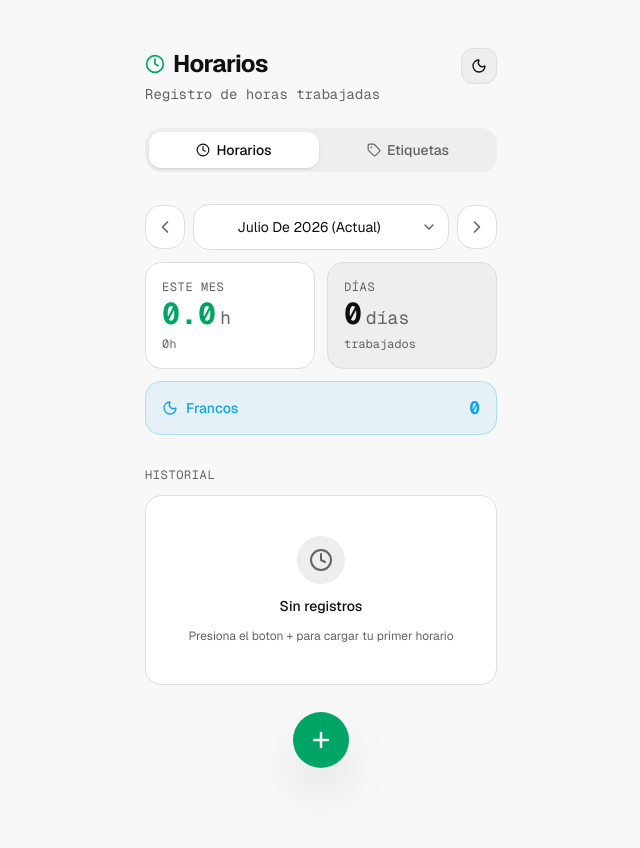
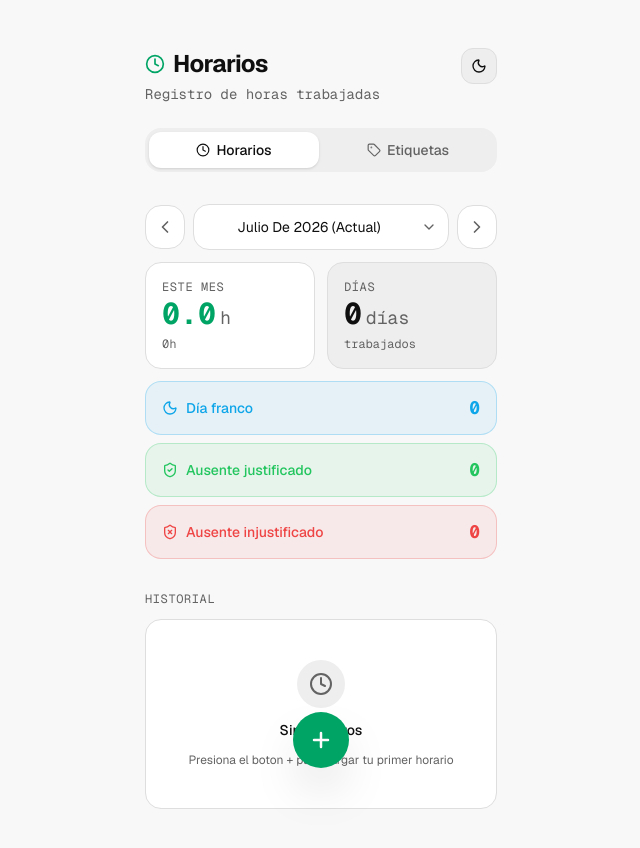
Before and after one commit to abril-cantera/horarios, a Next.js app: page / in a window 1280 px wide. Shown: the top 848 px of the page, without its empty margins (319-959 px from the left). Before the commit the page ends 800 px from the top, so only its background shows below. Built offline with nearby package versions, Linux system fonts and the light colour scheme.

Commit message:
feat: introduce day type and absence types in entry management
Co-authored-by: Abril Gonzalez <109177536+abril-cantera@users.noreply.github.com>

```diff
--- a/components/AddEntryModal.tsx
+++ b/components/AddEntryModal.tsx
@@ -1,15 +1,22 @@
 "use client"
 
 import { useState, useMemo } from "react"
-import { X, ChevronLeft, ChevronRight, Check, Tag, Plus, Moon } from "lucide-react"
+import { X, ChevronLeft, ChevronRight, Check, Tag, Plus, Moon, ShieldCheck, ShieldX } from "lucide-react"
 import { calcMinutes, formatHours, getDaysInMonth, formatDateStr } from "@/lib/timeUtils"
-import { PRESET_COLORS } from "@/lib/colors"
+import { LABEL_COLORS } from "@/lib/colors"
+import { ABSENCE_TYPES, type AbsenceId } from "@/lib/absences"
 import { Label, TimeEntry } from "@/lib/types"
+
+const ABSENCE_ICONS: Record<AbsenceId, typeof Moon> = {
+  franco: Moon,
+  justificado: ShieldCheck,
+  injustificado: ShieldX,
+}
 
 interface Props {
   onClose: () => void
-  onAdd: (dates: string[], entry: string, exit: string, description?: string, labelId?: string) => void
-  onUpdate?: (id: string, entry: string, exit: string, description?: string, labelId?: string) => void
+  onAdd: (dates: string[], entry: string, exit: string, description?: string, labelId?: string, dayType?: import("@/lib/types").DayType) => void
+  onUpdate?: (id: string, entry: string, exit: string, description?: string, labelId?: string, dayType?: import("@/lib/types").DayType) => void
   existingDates: string[]
   labels: Label[]
   onCreateLabel: (name: string, color: string) => string
@@ -45,22 +52,24 @@ export function AddEntryModal({
   const [selectedLabelId, setSelectedLabelId] = useState<string | null>(
     editEntry?.labelId ?? null
   )
-  const [isFrancoDay, setIsFrancoDay] = useState(
-    editEntry ? editEntry.totalMinutes === 0 : false
+  const [absence, setAbsence] = useState<AbsenceId | null>(
+    editEntry && editEntry.totalMinutes === 0
+      ? ((editEntry.dayType && editEntry.dayType !== "work" ? editEntry.dayType : "franco") as AbsenceId)
+      : null
   )
   const [step, setStep] = useState<"days" | "time">(isEditing ? "time" : "days")
 
   // New label inline creation
   const [showNewLabel, setShowNewLabel] = useState(false)
   const [newLabelName, setNewLabelName] = useState("")
-  const [newLabelColor, setNewLabelColor] = useState(PRESET_COLORS[0])
+  const [newLabelColor, setNewLabelColor] = useState(LABEL_COLORS[0])
 
   const days = useMemo(() => getDaysInMonth(viewYear, viewMonth), [viewYear, viewMonth])
 
   const totalMinutes = useMemo(() => {
-    if (isFrancoDay || !entryTime || !exitTime) return 0
+    if (absence || !entryTime || !exitTime) return 0
     return calcMinutes(entryTime, exitTime)
-  }, [entryTime, exitTime, isFrancoDay])
+  }, [entryTime, exitTime, absence])
 
   const prevMonth = () => {
     if (viewMonth === 1) { setViewMonth(12); setViewYear(y => y - 1) }
@@ -88,26 +97,27 @@ export function AddEntryModal({
     setSelectedLabelId(id)
     setShowNewLabel(false)
     setNewLabelName("")
-    setNewLabelColor(PRESET_COLORS[0])
+    setNewLabelColor(LABEL_COLORS[0])
   }
 
   const handleSubmit = () => {
-    // Cuando es franco, guardamos 00:00 - 00:00 => 0 horas
-    const entry = isFrancoDay ? "00:00" : entryTime
-    const exit = isFrancoDay ? "00:00" : exitTime
+    // Cuando es una ausencia, guardamos 00:00 - 00:00 => 0 horas
+    const entry = absence ? "00:00" : entryTime
+    const exit = absence ? "00:00" : exitTime
+    const dayType = absence ?? "work"
 
     if (isEditing && editEntry && onUpdate) {
-      onUpdate(editEntry.id, entry, exit, description, selectedLabelId ?? undefined)
+      onUpdate(editEntry.id, entry, exit, description, selectedLabelId ?? undefined, dayType)
       onClose()
       return
     }
 
     if (selectedDates.length === 0) return
-    onAdd(selectedDates, entry, exit, description, selectedLabelId ?? undefined)
+    onAdd(selectedDates, entry, exit, description, selectedLabelId ?? undefined, dayType)
     onClose()
   }
 
-  const canSave = isFrancoDay || totalMinutes > 0
+  const canSave = absence !== null || totalMinutes > 0
 
   const firstDay = getWeekdayIndex(days[0])
   const calendarCells: (Date | null)[] = [
@@ -217,32 +227,49 @@ export function AddEntryModal({
               </p>
             </div>
 
-            {/* Franco toggle */}
+            {/* Absence type selector (0 horas) */}
+            <div className="space-y-2">
+              <p className="text-muted-foreground text-xs font-mono uppercase tracking-wider">
+                Día sin horas
+              </p>
+              <div className="grid gap-2">
+                {ABSENCE_TYPES.map((a) => {
+                  const Icon = ABSENCE_ICONS[a.id]
+                  const active = absence === a.id
+                  return (
                     <button
-              onClick={() => setIsFrancoDay(v => !v)}
-              className={`w-full flex items-center justify-between rounded-xl px-4 py-3 border-2 transition-all font-sans ${
-                isFrancoDay
-                  ? "border-sky-500 bg-sky-500/10"
-                  : "border-border bg-secondary"
-              }`}
-              aria-pressed={isFrancoDay}
+                      key={a.id}
+                      onClick={() => setAbsence((prev) => (prev === a.id ? null : a.id))}
+                      className="w-full flex items-center justify-between rounded-xl px-4 py-3 border-2 transition-all font-sans"
+                      style={{
+                        borderColor: active ? a.color : "var(--border)",
+                        backgroundColor: active ? a.color + "1a" : "var(--secondary)",
+                      }}
+                      aria-pressed={active}
                     >
                       <span className="flex items-center gap-2">
-                <Moon className={`w-4 h-4 ${isFrancoDay ? "text-sky-500" : "text-muted-foreground"}`} />
-                <span className={`text-sm font-medium ${isFrancoDay ? "text-sky-500" : "text-foreground"}`}>
-                  Día franco (0 horas)
+                        <Icon
+                          className="w-4 h-4"
+                          style={{ color: active ? a.color : "var(--muted-foreground)" }}
+                        />
+                        <span
+                          className="text-sm font-medium"
+                          style={{ color: active ? a.color : "var(--foreground)" }}
+                        >
+                          {a.name}
                         </span>
+                        <span className="text-xs font-mono text-muted-foreground">0h</span>
                       </span>
-              <span
-                className={`w-10 h-6 rounded-full flex items-center px-0.5 transition-colors ${
-                  isFrancoDay ? "bg-sky-500 justify-end" : "bg-muted justify-start"
-                }`}
-              >
-                <span className="w-5 h-5 rounded-full bg-white shadow" />
-              </span>
+                      {active && (
+                        <Check className="w-4 h-4" style={{ color: a.color }} strokeWidth={3} />
+                      )}
                     </button>
+                  )
+                })}
+              </div>
+            </div>
 
-            {!isFrancoDay && (
+            {!absence && (
               <>
                 {/* Time inputs */}
                 <div className="grid grid-cols-2 gap-4">
@@ -321,7 +348,7 @@ export function AddEntryModal({
                   <div className="space-y-2">
                     <span className="text-muted-foreground text-xs font-mono">Color</span>
                     <div className="flex gap-2 flex-wrap">
-                      {PRESET_COLORS.map(c => (
+                      {LABEL_COLORS.map(c => (
                         <button
                           key={c}
                           onClick={() => setNewLabelColor(c)}
--- a/components/EntryCard.tsx
+++ b/components/EntryCard.tsx
@@ -1,9 +1,15 @@
 "use client"
 
-import { Trash2, Pencil, Moon } from "lucide-react"
+import { Trash2, Pencil, Moon, ShieldCheck, ShieldX } from "lucide-react"
 import { TimeEntry, Label } from "@/lib/types"
-import { formatHours, formatDayLabel, isFranco } from "@/lib/timeUtils"
-import { FRANCO_COLOR } from "@/lib/colors"
+import { formatHours, formatDayLabel } from "@/lib/timeUtils"
+import { resolveAbsence, type AbsenceId } from "@/lib/absences"
+
+const ABSENCE_ICONS: Record<AbsenceId, typeof Moon> = {
+  franco: Moon,
+  justificado: ShieldCheck,
+  injustificado: ShieldX,
+}
 
 interface Props {
   entry: TimeEntry
@@ -14,7 +20,8 @@ interface Props {
 
 export function EntryCard({ entry, onDelete, onEdit, labels }: Props) {
   const label = entry.labelId ? labels.find(l => l.id === entry.labelId) : null
-  const franco = isFranco(entry.totalMinutes)
+  const absence = resolveAbsence(entry)
+  const AbsenceIcon = absence ? ABSENCE_ICONS[absence.id] : null
 
   return (
     <div className="py-3 border-b border-border last:border-0">
@@ -26,15 +33,15 @@ export function EntryCard({ entry, onDelete, onEdit, labels }: Props) {
           </p>
         </div>
 
-        {/* Times or Franco */}
+        {/* Times or Absence */}
         <div className="flex-1 flex items-center gap-2 min-w-0">
-          {franco ? (
+          {absence ? (
             <span
               className="inline-flex items-center gap-1 px-2 py-0.5 rounded-full text-xs font-bold font-sans"
-              style={{ backgroundColor: FRANCO_COLOR + "22", color: FRANCO_COLOR }}
+              style={{ backgroundColor: absence.color + "22", color: absence.color }}
             >
-              <Moon className="w-3 h-3" />
-              FRANCO
+              {AbsenceIcon && <AbsenceIcon className="w-3 h-3" />}
+              {absence.short}
             </span>
           ) : (
             <>
@@ -46,7 +53,7 @@ export function EntryCard({ entry, onDelete, onEdit, labels }: Props) {
         </div>
 
         {/* Total */}
-        {!franco && (
+        {!absence && (
           <div className="text-right shrink-0">
             <span className="text-primary font-mono text-sm font-bold">
               {formatHours(entry.totalMinutes)}
--- a/components/MonthSummary.tsx
+++ b/components/MonthSummary.tsx
@@ -9,8 +9,14 @@ import {
   getMonthRange,
   addMonthsToKey,
 } from "@/lib/timeUtils"
-import { FRANCO_COLOR } from "@/lib/colors"
-import { ChevronDown, ChevronLeft, ChevronRight, Moon } from "lucide-react"
+import { ABSENCE_TYPES, resolveAbsence, type AbsenceId } from "@/lib/absences"
+import { ChevronDown, ChevronLeft, ChevronRight, Moon, ShieldCheck, ShieldX } from "lucide-react"
+
+const ABSENCE_ICONS: Record<AbsenceId, typeof Moon> = {
+  franco: Moon,
+  justificado: ShieldCheck,
+  injustificado: ShieldX,
+}
 
 interface Props {
   entries: TimeEntry[]
@@ -32,12 +38,17 @@ export function MonthSummary({ entries, selectedMonth, onSelectMonth }: Props) {
     [monthEntries]
   )
 
-  const francoCount = useMemo(
-    () => monthEntries.filter((e) => e.totalMinutes === 0).length,
-    [monthEntries]
-  )
+  const absenceCounts = useMemo(() => {
+    const counts: Record<AbsenceId, number> = { franco: 0, justificado: 0, injustificado: 0 }
+    for (const e of monthEntries) {
+      const a = resolveAbsence(e)
+      if (a) counts[a.id]++
+    }
+    return counts
+  }, [monthEntries])
 
-  const workedCount = monthEntries.length - francoCount
+  const totalAbsences = absenceCounts.franco + absenceCounts.justificado + absenceCounts.injustificado
+  const workedCount = monthEntries.length - totalAbsences
 
   const isCurrentMonth = selectedMonth === currentMonthKey
   const selectedLabel = months.find((m) => m.key === selectedMonth)?.label ?? selectedMonth
@@ -108,20 +119,28 @@ export function MonthSummary({ entries, selectedMonth, onSelectMonth }: Props) {
         </div>
       </div>
 
-      {/* Conteo de francos */}
+      {/* Conteo por tipo de día sin horas */}
+      <div className="grid gap-2">
+        {ABSENCE_TYPES.map((a) => {
+          const Icon = ABSENCE_ICONS[a.id]
+          return (
             <div
+              key={a.id}
               className="flex items-center justify-between rounded-xl px-4 py-3 border"
-        style={{ backgroundColor: FRANCO_COLOR + "14", borderColor: FRANCO_COLOR + "40" }}
+              style={{ backgroundColor: a.color + "14", borderColor: a.color + "40" }}
             >
               <span className="flex items-center gap-2">
-          <Moon className="w-4 h-4" style={{ color: FRANCO_COLOR }} />
-          <span className="text-sm font-medium font-sans" style={{ color: FRANCO_COLOR }}>
-            Francos
+                <Icon className="w-4 h-4" style={{ color: a.color }} />
+                <span className="text-sm font-medium font-sans" style={{ color: a.color }}>
+                  {a.name}
                 </span>
               </span>
-        <span className="font-mono font-bold text-lg" style={{ color: FRANCO_COLOR }}>
-          {francoCount}
+              <span className="font-mono font-bold text-lg" style={{ color: a.color }}>
+                {absenceCounts[a.id]}
               </span>
+            </div>
+          )
+        })}
       </div>
     </div>
   )
--- a/hooks/use-entries.ts
+++ b/hooks/use-entries.ts
@@ -1,7 +1,7 @@
 "use client"
 
 import { useState, useEffect, useCallback } from "react"
-import { TimeEntry } from "@/lib/types"
+import { TimeEntry, DayType } from "@/lib/types"
 import { calcMinutes } from "@/lib/timeUtils"
 
 const STORAGE_KEY = "horario_entries"
@@ -26,7 +26,14 @@ export function useEntries() {
   }, [entries, loaded])
 
   const addEntries = useCallback(
-    (dates: string[], entryTime: string, exitTime: string, description?: string, labelId?: string) => {
+    (
+      dates: string[],
+      entryTime: string,
+      exitTime: string,
+      description?: string,
+      labelId?: string,
+      dayType?: DayType
+    ) => {
       const minutes = calcMinutes(entryTime, exitTime)
       const newEntries: TimeEntry[] = dates.map((date) => ({
         id: `${date}-${Date.now()}-${Math.random().toString(36).slice(2)}`,
@@ -36,6 +43,7 @@ export function useEntries() {
         totalMinutes: minutes,
         description: description?.trim() || undefined,
         labelId: labelId || undefined,
+        dayType: dayType ?? "work",
       }))
       setEntries((prev) => {
         // Remove existing entries for same dates
@@ -47,7 +55,14 @@ export function useEntries() {
   )
 
   const updateEntry = useCallback(
-    (id: string, entryTime: string, exitTime: string, description?: string, labelId?: string) => {
+    (
+      id: string,
+      entryTime: string,
+      exitTime: string,
+      description?: string,
+      labelId?: string,
+      dayType?: DayType
+    ) => {
       const minutes = calcMinutes(entryTime, exitTime)
       setEntries((prev) =>
         prev.map((e) =>
@@ -59,6 +74,7 @@ export function useEntries() {
                 totalMinutes: minutes,
                 description: description?.trim() || undefined,
                 labelId: labelId || undefined,
+                dayType: dayType ?? "work",
               }
             : e
         )
--- /dev/null
+++ b/lib/absences.ts
@@ -0,0 +1,31 @@
+import type { DayType, TimeEntry } from "./types"
+import { FRANCO_COLOR, JUSTIFIED_COLOR, UNJUSTIFIED_COLOR } from "./colors"
+
+export type AbsenceId = Exclude<DayType, "work">
+
+export interface AbsenceType {
+  id: AbsenceId
+  name: string // nombre completo
+  short: string // etiqueta corta para el badge
+  color: string // color único reservado
+}
+
+// Tipos de día de 0 horas. Cada uno tiene un color único.
+export const ABSENCE_TYPES: AbsenceType[] = [
+  { id: "franco", name: "Día franco", short: "FRANCO", color: FRANCO_COLOR },
+  { id: "justificado", name: "Ausente justificado", short: "AUS. JUSTIF.", color: JUSTIFIED_COLOR },
+  { id: "injustificado", name: "Ausente injustificado", short: "AUS. INJUSTIF.", color: UNJUSTIFIED_COLOR },
+]
+
+export function getAbsenceType(id?: string | null): AbsenceType | undefined {
+  return ABSENCE_TYPES.find((a) => a.id === id)
+}
+
+// Resuelve el tipo de ausencia de un registro (0 horas).
+// Devuelve undefined si es un día trabajado. Los registros antiguos de 0 min
+// sin dayType se consideran "franco" por compatibilidad.
+export function resolveAbsence(entry: TimeEntry): AbsenceType | undefined {
+  if (entry.totalMinutes !== 0) return undefined
+  const id = entry.dayType && entry.dayType !== "work" ? entry.dayType : "franco"
+  return getAbsenceType(id)
+}
--- a/lib/colors.ts
+++ b/lib/colors.ts
@@ -22,5 +22,14 @@ export const PRESET_COLORS = [
   "#a3a3a3", // gris
 ]
 
-// Color fijo para la etiqueta automática de FRANCO
-export const FRANCO_COLOR = "#0ea5e9"
+// Colores fijos para los tipos de día especiales (0 horas).
+// Cada tipo tiene un color ÚNICO que no puede reutilizarse en etiquetas personalizadas.
+export const FRANCO_COLOR = "#0ea5e9" // celeste
+export const JUSTIFIED_COLOR = "#22c55e" // verde
+export const UNJUSTIFIED_COLOR = "#ef4444" // rojo
+
+// Colores reservados por los tipos de día especiales
+export const RESERVED_COLORS = [FRANCO_COLOR, JUSTIFIED_COLOR, UNJUSTIFIED_COLOR]
+
+// Colores disponibles para etiquetas personalizadas (excluye los reservados)
+export const LABEL_COLORS = PRESET_COLORS.filter((c) => !RESERVED_COLORS.includes(c))
--- a/lib/types.ts
+++ b/lib/types.ts
@@ -3,6 +3,9 @@ export interface Label {
   name: string
   color: string // hex color
 }
+
+// Tipo de día: trabajado o alguno de los tipos de ausencia (0 horas)
+export type DayType = "work" | "franco" | "justificado" | "injustificado"
 
 export interface TimeEntry {
   id: string
@@ -12,6 +15,7 @@ export interface TimeEntry {
   totalMinutes: number
   description?: string
   labelId?: string
+  dayType?: DayType // undefined + 0 min => "franco" (compatibilidad hacia atrás)
 }
 
 export interface MonthGroup {
```
Also changed, not shown: app/page.tsx (+4 -3 lines), components/LabelsSection.tsx (+5 -5 lines), 1 other file (tests, documents, lock files or other folders). Lines whose indentation alone changed are shown as unchanged.
